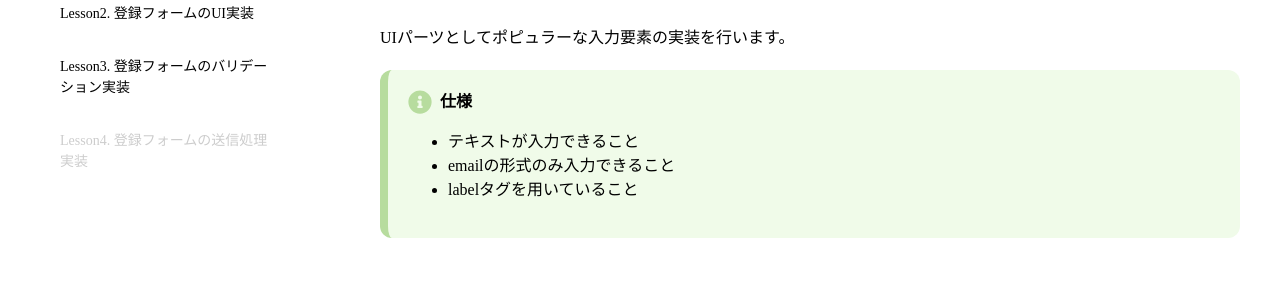
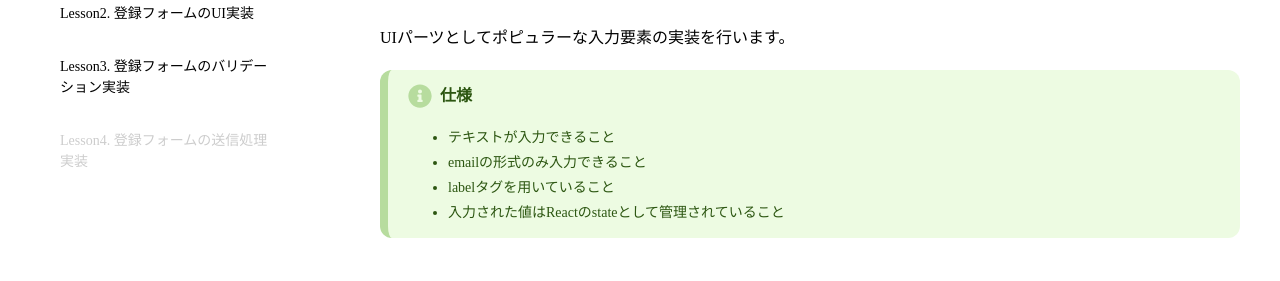
Before and after one commit to Guildex/frontiers-client, a Next.js app: page /curriculums/input in a window 1280 px wide. Shown: the part 158-439 px from the top of the page. Built offline with nearby package versions, Linux system fonts and the light colour scheme.

Commit message:
スタイル微調整

```diff
--- a/src/components/templates/TaskDetail/style.tsx
+++ b/src/components/templates/TaskDetail/style.tsx
@@ -21,10 +21,17 @@ export const Annotation = styled.p`
 
 export const RequirementListBox = styled.div`
   margin-top: 20px;
-  padding: 20px;
+  padding: 12px 20px;
+  font-size: ${FONT_SIZES.S}px;
+  line-height: 1.8;
+  color: ${COLORS.GREEN1000.code};
   border-left: 8px solid ${COLORS.GREEN100.code};
   background-color: ${COLORS.GREEN50.code};
   border-radius: 12px;
+
+  ul {
+    margin-bottom: 0;
+  }
 
   h1 {
     margin-bottom: 12px;
--- a/src/consts/curriculums.tsx
+++ b/src/consts/curriculums.tsx
@@ -12,6 +12,7 @@ export const CURRICULUMS = {
       'テキストが入力できること',
       'emailの形式のみ入力できること',
       'labelタグを用いていること',
+      '入力された値はReactのstateとして管理されていること',
     ],
     example: <Examples.ExampleInput />,
   },
--- a/src/consts/style/colors.ts
+++ b/src/consts/style/colors.ts
@@ -3,10 +3,13 @@ export const COLORS = {
     code: '#3c8eec',
   },
   GREEN50: {
-    code: '#f0fbe9',
+    code: '#edfbe2',
   },
   GREEN100: {
     code: '#b7dc9e',
+  },
+  GREEN1000: {
+    code: '#2c5611',
   },
   GRAY100: {
     code: '#fff',
@@ -29,4 +32,4 @@ export const COLORS = {
   REACT: {
     code: '#61dafb',
   },
-} as const
+} as const;
```
